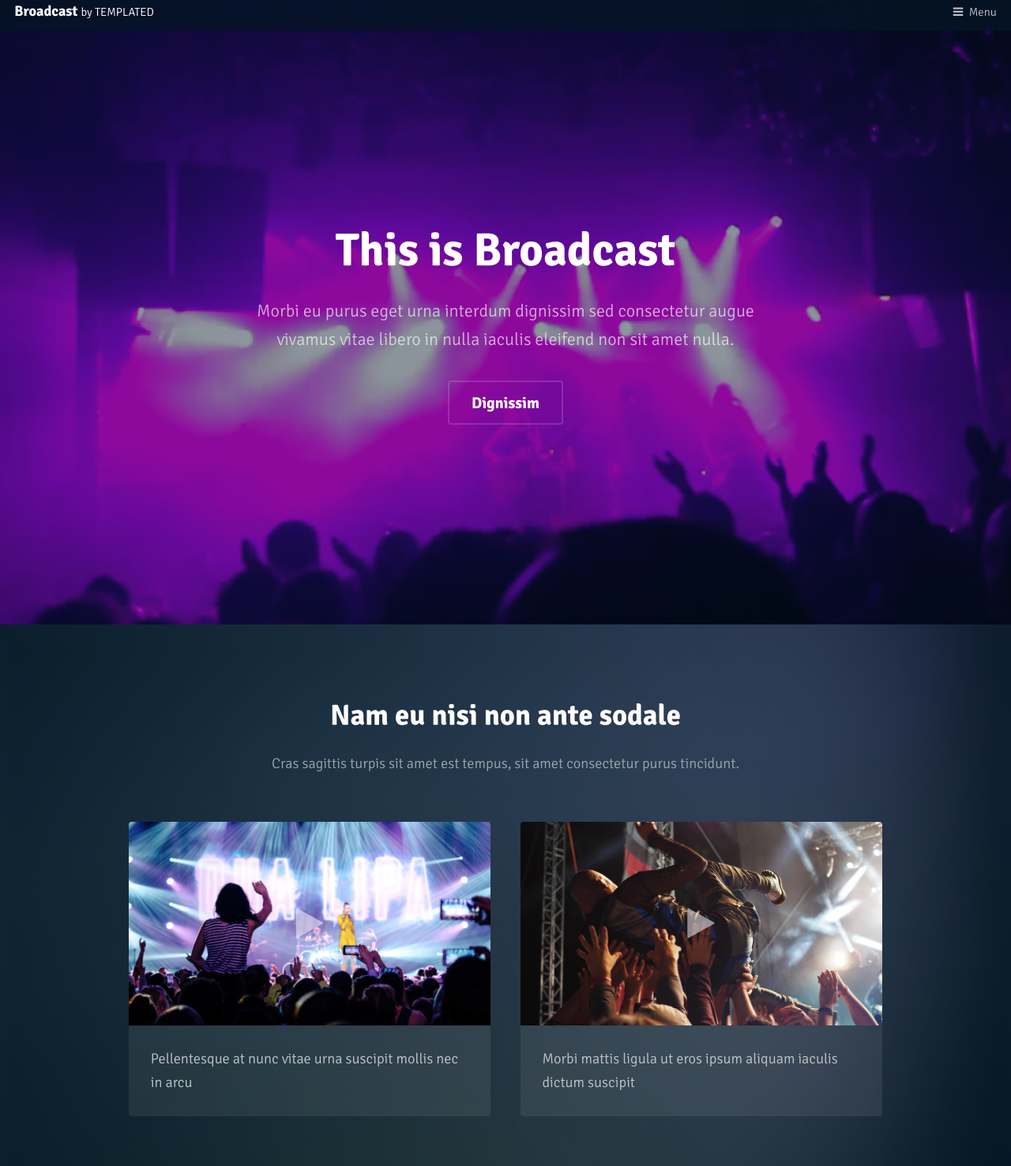
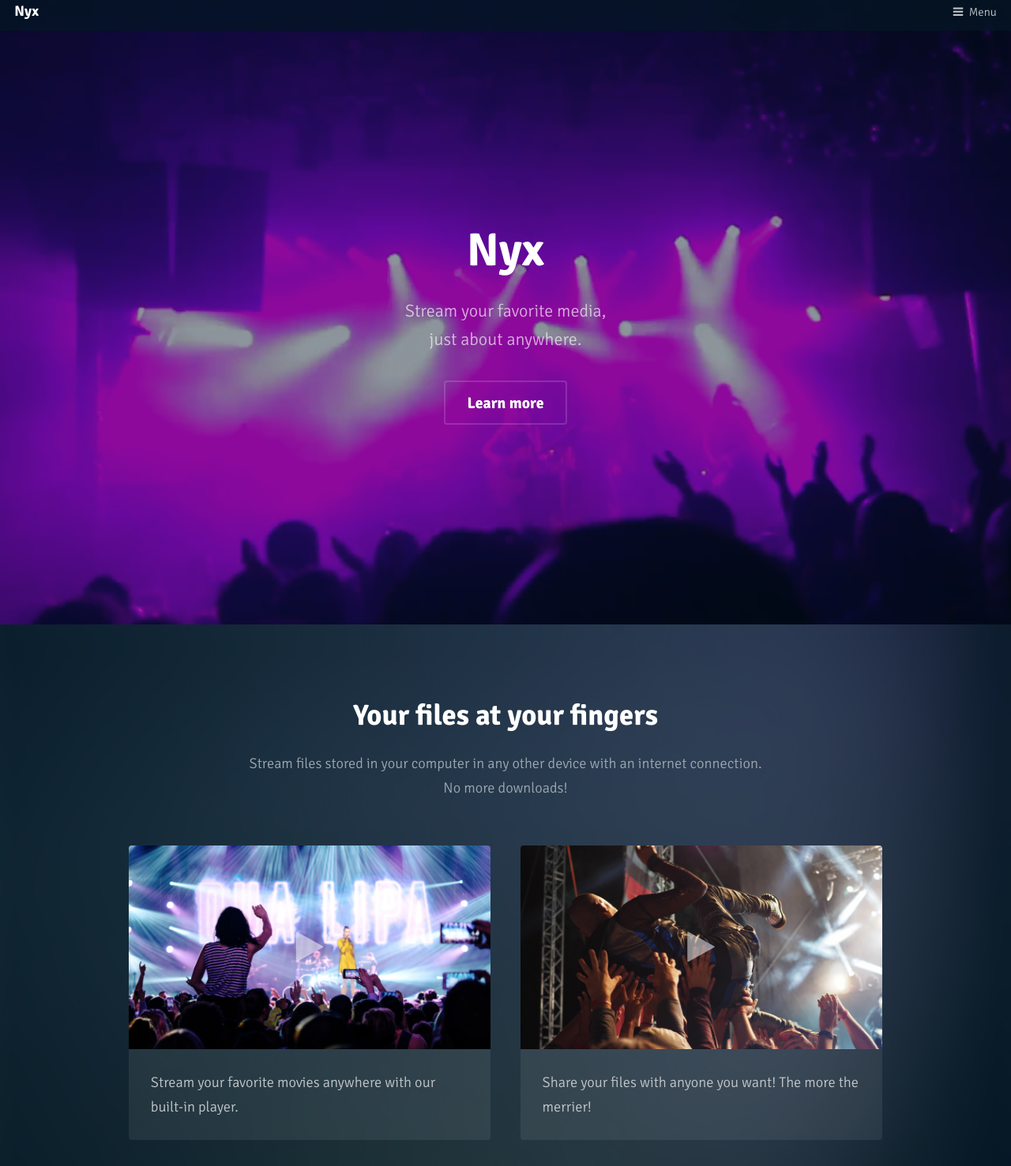
Before and after one commit to Nyxare/Nyxare.github.io, a plain HTML site: page index.html in a window 1280 px wide. Shown: the part 9-1486 px from the top of the page at 79% size. Drawn offline with Linux system fonts and the light colour scheme.

Commit message:
v1 advance test
Test to check how much can it be edited without breaking it apart.

```diff
--- a/index.html
+++ b/index.html
@@ -15,7 +15,7 @@
 
 		<!-- Header -->
 			<header id="header">
-				<h1><a href="#">Broadcast <span>by TEMPLATED</span></a></h1>
+				<h1><a href="#">Nyx</a></h1>
 				<a href="#menu">Menu</a>
 			</header>
 
@@ -37,11 +37,11 @@
 				<section id="banner" data-video="images/banner">
 					<div class="inner">
 						<header>
-							<h1>This is Broadcast</h1>
-							<p>Morbi eu purus eget urna interdum dignissim sed consectetur augue<br />
-							vivamus vitae libero in nulla iaculis eleifend non sit amet nulla.</p>
+							<h1>Nyx</h1>
+							<p>Stream your favorite media,<br />
+							just about anywhere.</p>
 						</header>
-						<a href="#main" class="button big alt scrolly">Dignissim</a>
+						<a href="#main" class="button big alt scrolly">Learn more</a>
 					</div>
 
 				</section>
@@ -53,8 +53,8 @@
 				<section class="wrapper style1">
 					<div class="inner">
 						<header class="align-center">
-							<h2>Nam eu nisi non ante sodale</h2>
-							<p>Cras sagittis turpis sit amet est tempus, sit amet consectetur purus tincidunt.</p>
+							<h2>Your files at your fingers</h2>
+							<p>Stream files stored in your computer in any other device with an internet connection. <br>No more downloads!</p>
 						</header>
 						<!-- 2 Column Video Section -->
 							<div class="flex flex-2">
@@ -66,7 +66,7 @@
 										</div>
 									</div>
 									<p class="caption">
-										Pellentesque at nunc vitae urna suscipit mollis nec in arcu
+										Stream your favorite movies anywhere with our built-in player.
 									</p>
 									<a href="generic.html" class="link"><span>Click Me</span></a>
 								</div>
@@ -78,7 +78,7 @@
 										</div>
 									</div>
 									<p class="caption">
-										Morbi mattis ligula ut eros ipsum aliquam iaculis dictum suscipit
+										Share your files with anyone you want! The more the merrier!
 									</p>
 									<a href="generic.html" class="link"><span>Click Me</span></a>
 								</div>
```
Also changed, not shown: elements.html (+1 -1 lines), generic.html (+1 -1 lines).
